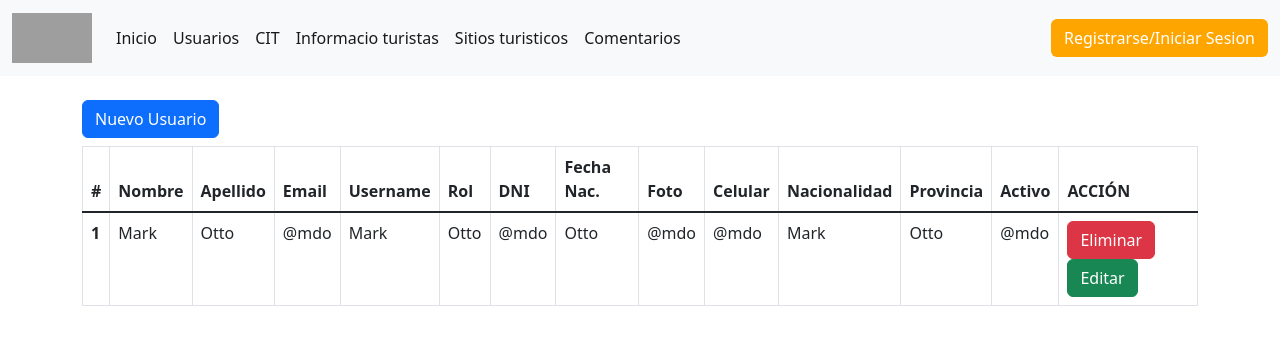
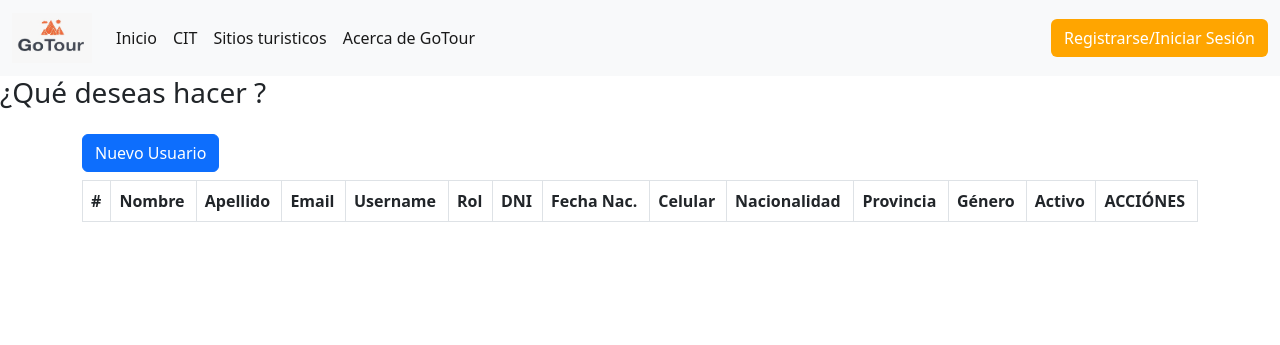
Before and after one commit to rubenledesma10/GoTour, a Flask app: template templates/user/user.html in a window 1280 px wide. Shown: the top 345 px of the page. Run offline with Flask 3, Linux system fonts and the light colour scheme; the template is opened without the code that fills it, so the values that code supplies are empty; grey boxes are pictures that could not be loaded.

Commit message:
view users not finish

```diff
--- a/routes/admin_route.py
+++ b/routes/admin_route.py
@@ -1,5 +1,5 @@
 from sqlalchemy.exc import IntegrityError
-from flask import Blueprint, jsonify, request
+from flask import Blueprint, jsonify, request, render_template
 from models.db import db
 from models.user import User
 from datetime import datetime, date
@@ -18,6 +18,9 @@ admnin_bp = Blueprint('admnin_bp', __name__, url_prefix='/api/admin')
 def test_admin():
     return jsonify({"message":"Endpoint for admin "})
 
+@admnin_bp.route("/dashboard", methods=["GET"])
+def get_users():
+    return render_template("user/user.html")
 
 @admnin_bp.route('/get')
 @jwt_required()
--- a/templates/partials/navbar.html
+++ b/templates/partials/navbar.html
@@ -17,7 +17,7 @@
                     <a class="nav-link active" href="#">Sitios turisticos</a>
                     <a class="nav-link active" href="#">Acerca de GoTour</a>
                     <!--privados-->
-                    <a class="nav-link active d-none" href="#" data-role="admin">Usuarios</a>
+                    <a class="nav-link active d-none" href="{{url_for('admnin_bp.get_users')}}" data-role="admin">Usuarios</a>
                     <a class="nav-link active d-none" href="#" data-role="admin">Informacio turistas</a>
 
 
--- a/templates/scripts.html
+++ b/templates/scripts.html
@@ -4,5 +4,6 @@
         crossorigin="anonymous"></script>
 <script src="/static/auth.js"></script>
 <script src="/static/navbar.js"></script>
+<script src="/static/admin.js"></script>
 </body>
 </html>
--- a/templates/user/user.html
+++ b/templates/user/user.html
@@ -1,48 +1,10 @@
-<!DOCTYPE html>
-<html lang="en">
-
-<head>
-    <meta charset="UTF-8">
-    <meta name="viewport" content="width=device-width, initial-scale=1.0">
-    <title>Go Tour</title>
-    <link href="https://cdn.jsdelivr.net/npm/bootstrap@5.2.3/dist/css/bootstrap.min.css" rel="stylesheet"
-        integrity="sha384-rbsA2VBKQhggwzxH7pPCaAqO46MgnOM80zW1RWuH61DGLwZJEdK2Kadq2F9CUG65" crossorigin="anonymous">
-</head>
-
-<body>
-    <nav class="navbar navbar-expand-lg bg-light">
-        <div class="container-fluid">
-            <a class="navbar-brand" href="#">
-                <img src="C:\Users\ledes\OneDrive\Escritorio\Facultad\Desarrollo de Software\2do año\Programación II\GoTour\static\images\logo_2.png"
-                    alt="GoTour" width="80" height="50">
-            </a>
-            <button class="navbar-toggler" type="button" data-bs-toggle="collapse" data-bs-target="#navbarNavAltMarkup"
-                aria-controls="navbarNavAltMarkup" aria-expanded="false" aria-label="Toggle navigation">
-                <span class="navbar-toggler-icon"></span>
-            </button>
-            <div class="collapse navbar-collapse" id="navbarNavAltMarkup">
-                <div class="navbar-nav">
-                    <a class="nav-link active" href="#">Inicio</a>
-
-                    <a class="nav-link active" aria-current="page" href="#">Usuarios</a>
-                    <a class="nav-link active" href="#">CIT</a>
-                    <a class="nav-link active" href="#">Informacio turistas</a>
-                    <a class="nav-link active">Sitios turisticos</a>
-                    <a class="nav-link active">Comentarios</a>
-
-                </div>
-                <span class="navbar-text ms-auto">
-                    <button type="button" class="btn"
-                        style="background-color: orange; color: white;">Registrarse/Iniciar Sesion</button>
-                </span>
-            </div>
-        </div>
-
-    </nav>
-    <div class="container mt-4">
+ {% include "head.html" %}
+    {% include "partials/navbar.html" %}
+<h3>¿Qué deseas hacer <span id="username"></span>?</h3>
+<div class="container mt-4" id="adminSection">
     <button type="button" class="btn btn-primary mb-2">Nuevo Usuario</button>
     <table class="table table-bordered table-hover">
-            <thead >
+        <thead>
             <tr>
                 <th scope="col">#</th>
                 <th scope="col">Nombre</th>
@@ -52,39 +14,16 @@
                 <th scope="col">Rol</th>
                 <th scope="col">DNI</th>
                 <th scope="col">Fecha Nac.</th>
-                    <th scope="col">Foto</th>
                 <th scope="col">Celular</th>
                 <th scope="col">Nacionalidad</th>
                 <th scope="col">Provincia</th>
+                <th scope="col">Género</th>
                 <th scope="col">Activo</th>
-                    <th scope="col">ACCIÓN</th>
+                <th scope="col">ACCIÓNES</th>
             </tr>
         </thead>
-
-            <tbody class="table-group-divider">
-                <tr>
-                    <th scope="row">1</th>
-                    <td>Mark</td>
-                    <td>Otto</td>
-                    <td>@mdo</td>
-                    <td>Mark</td>
-                    <td>Otto</td>
-                    <td>@mdo</td>
-                    <td>Otto</td>
-                    <td>@mdo</td>
-                    <td>@mdo</td>
-                    <td>Mark</td>
-                    <td>Otto</td>
-                    <td>@mdo</td>
-                    <td><button type="button" class="btn btn-danger">Eliminar</button><button type="button"
-                            class="btn btn-success">Editar</button></td>
-                </tr>
-    </div>
+        <tbody class="table-group-divider" id="usersTableBody">
         </tbody>
     </table>
-    <script src="https://cdn.jsdelivr.net/npm/bootstrap@5.2.3/dist/js/bootstrap.bundle.min.js"
-        integrity="sha384-kenU1KFdBIe4zVF0s0G1M5b4hcpxyD9F7jL+jjXkk+Q2h455rYXK/7HAuoJl+0I4"
-        crossorigin="anonymous"></script>
-</body>
-
-</html>
+</div>
+{% include "scripts.html"%}
```
Lines whose indentation alone changed are shown as unchanged.
